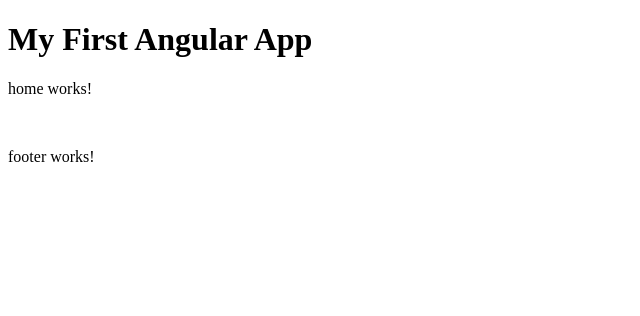
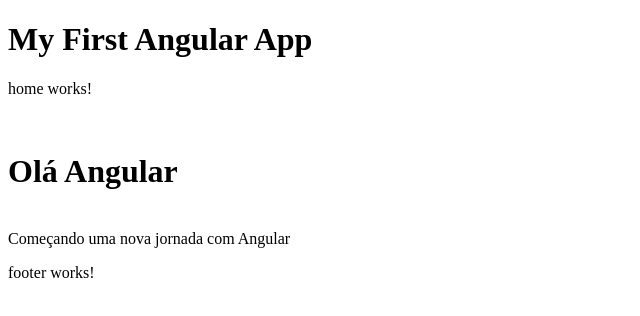
Before and after one commit to rafaelsisoares/starting-angular, an Angular app: page / in a window 1280 px wide. Shown: the top 316 px of the page, without its empty margins (0-640 px from the left). Built offline with nearby package versions, Linux system fonts and the light colour scheme.

Commit message:
brincando com interpolacao de variaveis

```diff
--- a/src/app/components/home/home.component.html
+++ b/src/app/components/home/home.component.html
@@ -1,3 +1,8 @@
 <p>home works!</p>
 <br />
+<h1>{{title}}</h1>
+<br />
+{{text}}
+<br />
+
 <app-footer></app-footer>
--- a/src/app/components/home/home.component.ts
+++ b/src/app/components/home/home.component.ts
@@ -8,5 +8,7 @@ import { FooterComponent } from "../footer/footer.component";
   styleUrl: './home.component.css'
 })
 export class HomeComponent {
-
+  title = "Olá Angular";
+  text = "Começando uma nova jornada com Angular";
+  sum = 1 + 1;
 }
```
